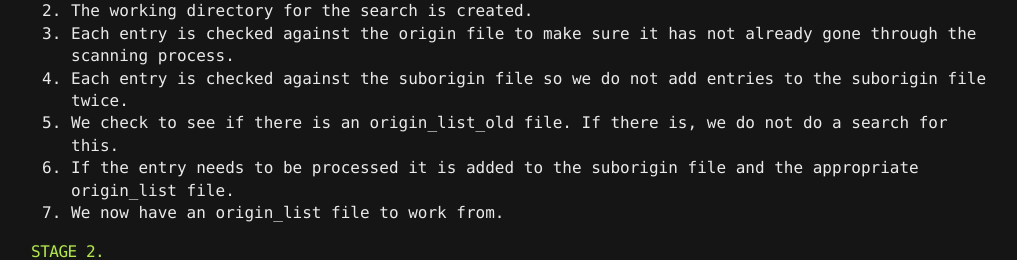
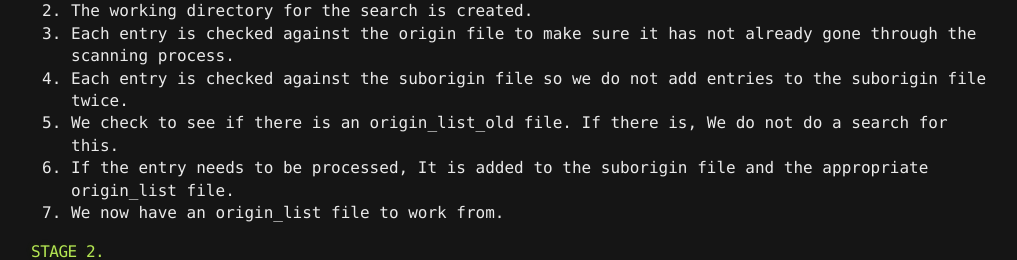
Before and after one commit to Lucid-OS/lbf, a plain HTML site: page checkdeps/info.html in a window 1280 px wide. Shown: the part 1210-1470 px from the top of the page, without its empty margins (225-1242 px from the left). Drawn offline with Linux system fonts and the light colour scheme; files that its build step writes are made by us from their sources.

Commit message:
Grammer update.

```diff
--- a/checkdeps/info.html
+++ b/checkdeps/info.html
@@ -180,8 +180,8 @@
 <li>The working directory for the search is created.</li>
 <li>Each entry is checked against the origin file to make sure it has not already gone through the scanning process.</li>
 <li>Each entry is checked against the suborigin file so we do not add entries to the suborigin file twice.</li>
-<li>We check to see if there is an origin_list_old file. If there is, we do not do a search for this.</li>
-<li>If the entry needs to be processed it is added to the suborigin file and the appropriate origin_list file.</li>
+<li>We check to see if there is an origin_list_old file. If there is, We do not do a search for this.</li>
+<li>If the entry needs to be processed, It is added to the suborigin file and the appropriate origin_list file.</li>
 <li>We now have an origin_list file to work from.</li>
 </ol>
 
```
Also changed, not shown: 1 other file.
